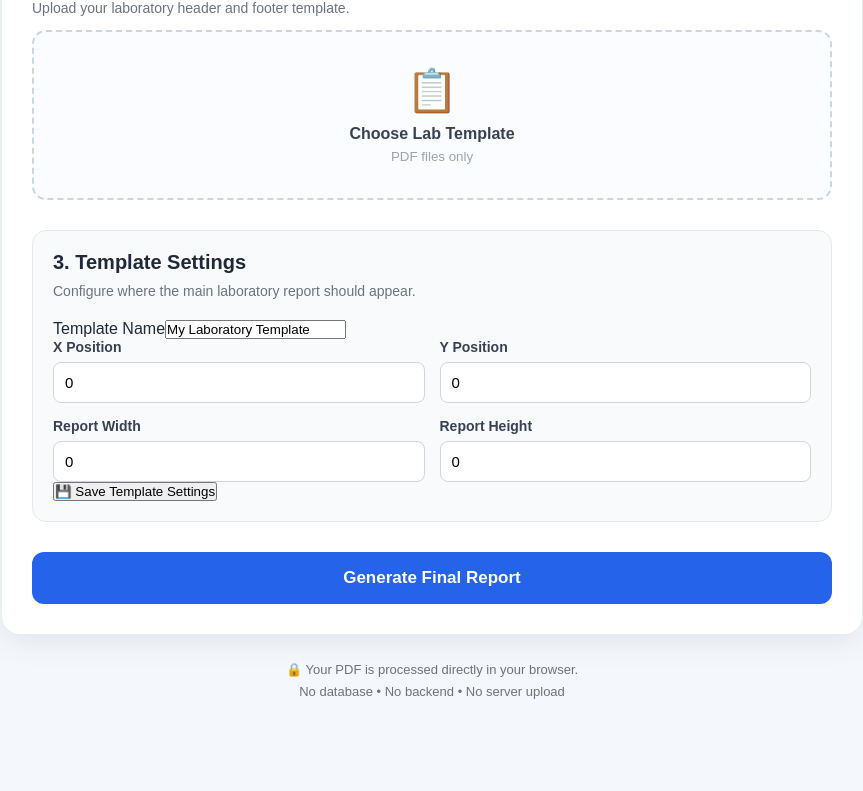
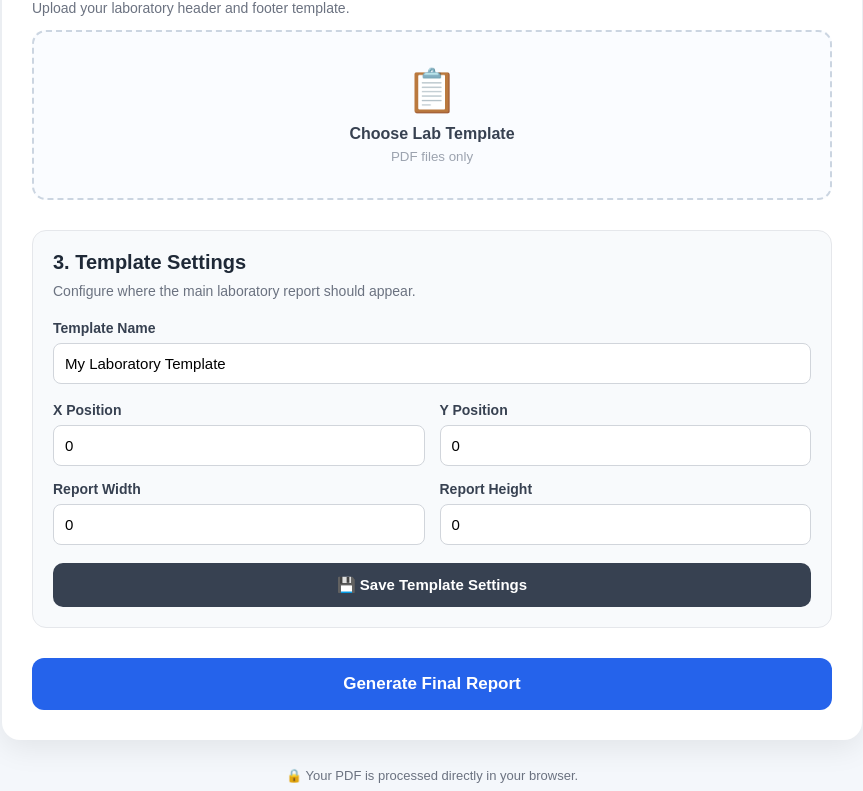
Before and after one commit to harshitsharma4648/lab_report_generator, a Next.js app: page / in a window 1280 px wide. Shown: the part 543-1334 px from the top of the page, without its empty margins (208-1071 px from the left). Before the commit the page ends 1286 px from the top, so only its background shows below. Built offline with nearby package versions, Linux system fonts and the light colour scheme.

Commit message:
Add styles for templates and buttons in globals.css

```diff
--- a/app/globals.css
+++ b/app/globals.css
@@ -325,3 +325,115 @@ footer {
   }
 
 }
+
+/* Template Name */
+
+.template-name {
+  display: flex;
+  flex-direction: column;
+  gap: 7px;
+  margin-bottom: 18px;
+  font-size: 14px;
+  font-weight: 600;
+  color: #374151;
+}
+
+.template-name input {
+  width: 100%;
+  padding: 11px;
+  border: 1px solid #d1d5db;
+  border-radius: 8px;
+  font-size: 15px;
+}
+
+
+/* Secondary Button */
+
+.secondary-button {
+  width: 100%;
+  margin-top: 18px;
+  padding: 13px;
+  border: none;
+  border-radius: 10px;
+  background: #374151;
+  color: white;
+  font-size: 15px;
+  font-weight: 600;
+  cursor: pointer;
+}
+
+.secondary-button:hover {
+  background: #1f2937;
+}
+
+
+/* Saved Templates */
+
+.saved-templates {
+  margin-bottom: 30px;
+}
+
+.saved-templates h2 {
+  font-size: 20px;
+  margin-bottom: 15px;
+}
+
+.saved-template {
+  display: flex;
+  justify-content: space-between;
+  align-items: center;
+  gap: 15px;
+  padding: 15px;
+  margin-bottom: 10px;
+  border: 1px solid #e5e7eb;
+  border-radius: 10px;
+  background: #fafafa;
+}
+
+.saved-template strong {
+  display: block;
+  margin-bottom: 5px;
+}
+
+.saved-template small {
+  display: block;
+  color: #6b7280;
+  font-size: 12px;
+}
+
+.template-actions {
+  display: flex;
+  gap: 8px;
+}
+
+.template-actions button {
+  border: none;
+  border-radius: 7px;
+  padding: 8px 12px;
+  cursor: pointer;
+  background: #e5e7eb;
+  color: #374151;
+  font-weight: 600;
+}
+
+.template-actions button:hover {
+  background: #d1d5db;
+}
+
+
+@media (max-width: 600px) {
+
+  .saved-template {
+    flex-direction: column;
+    align-items: stretch;
+  }
+
+  .template-actions {
+    width: 100%;
+  }
+
+  .template-actions button {
+    flex: 1;
+  }
+
+}
```
